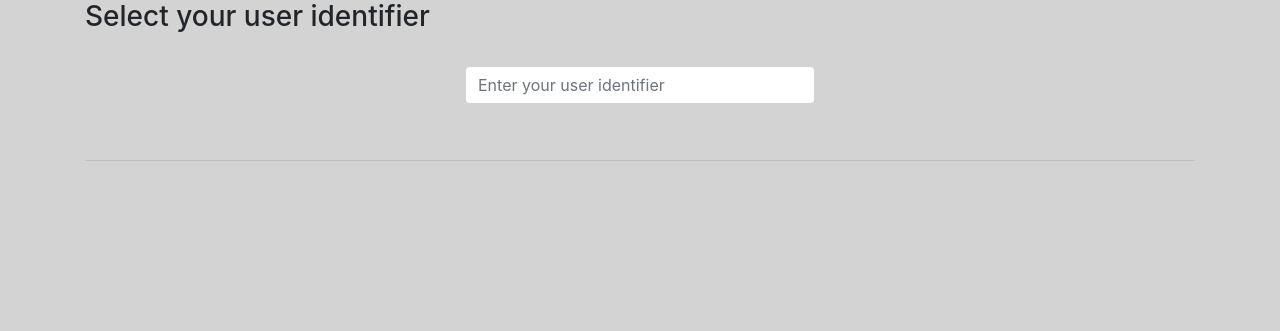
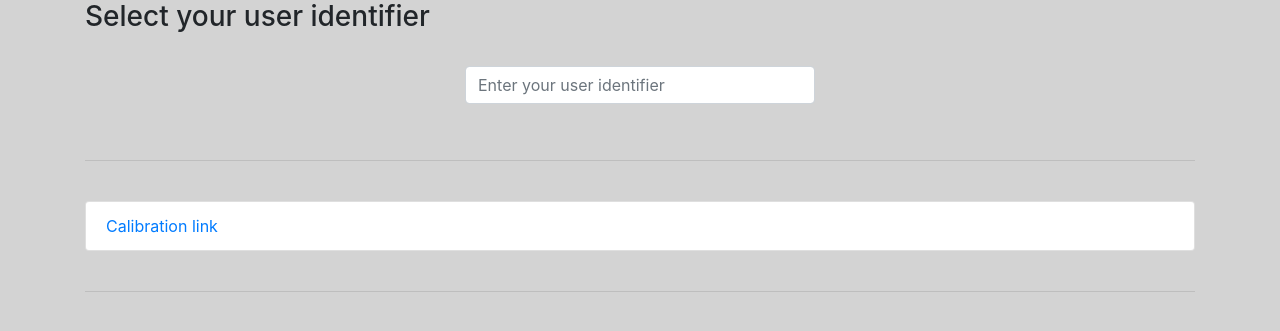
Before and after one commit to prise-3d/SIN3D-launcher, a Django app: template links/templates/links/links.html in a window 1280 px wide. Shown: the top 331 px of the page. Run offline with Django 3.2, Linux system fonts and the light colour scheme; the template is opened without the code that fills it, so the values that code supplies are empty; some libraries are stand-ins or nearby versions.

Commit message:
Add of calibration link before beginning all experiments

```diff
--- a/links/templates/links/links.html
+++ b/links/templates/links/links.html
@@ -29,6 +29,19 @@
     <hr />
     <br />
 
+    <ul class="list-group">
+        <li class="list-group-item">
+            <div class="row">
+                <div class="col-md-11"><a id="calibration-link" href="">Calibration link</a></div>
+                <div class="col-md-1"></div>
+            </div>
+        </li>
+    </ul>
+
+    <br />
+    <hr />
+    <br />
+
     <ul class="list-group" id="links-list">
 
     </ul>
--- a/static/js/links.js
+++ b/static/js/links.js
@@ -86,12 +86,37 @@ function elemClick(event){
     win.focus();
 }
 
+function generateCalibrationLink(link){
+
+    // get and rebuild b64 link part using current info and calibration experiment
+    b64Part = link.split('?q=')[1]
+    jsonLinkData = JSON.parse(atob(b64Part))
+
+    jsonLinkData['experimentName'] = 'CalibrationMeasurement'
+    jsonLinkData['sceneName'] = '50_shades_of_grey'
+
+    b64LinkData = btoa(JSON.stringify(jsonLinkData)).replace(/[=]/g, '')
+    calibrationLink = jsonLinkData['hostConfig'] + '/#/?q=' + b64LinkData
+
+    console.log(JSON.stringify(jsonLinkData))
+    // add to calibration DOM element the new generated link
+    domCalibrationLink = document.getElementById('calibration-link')
+    domCalibrationLink.setAttribute('href', calibrationLink)
+
+    // Add click event
+    domCalibrationLink.closest('li').addEventListener('click', elemClick)
+}
+
 window.addEventListener('DOMContentLoaded', () => {
     // Display list of files from day folder
     // need to parse as `Array`
 
     const inputElement = document.getElementsByName('userId')[0]
     const linksList = document.getElementById('links-list')
+
+    // load and generate CalibrationMeasurement experiment link
+    firstLink = links_data[0][0].split(':::')[1]
+    generateCalibrationLink(firstLink)
 
     loadDataList(inputElement, linksList)
 
```
